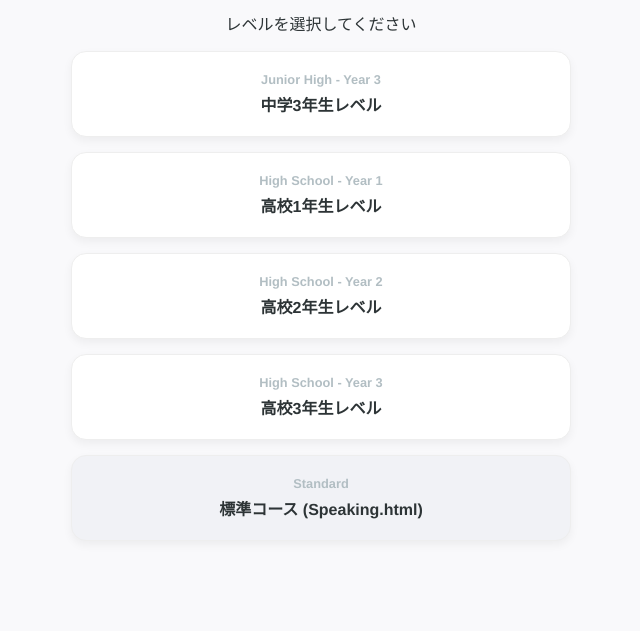
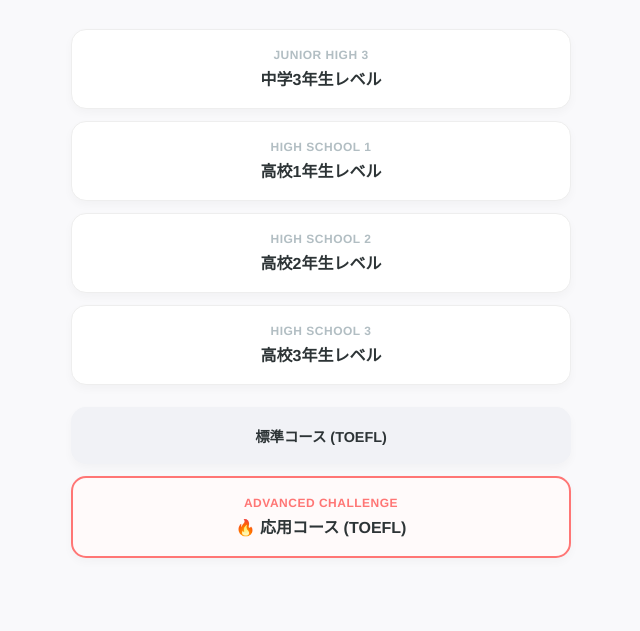
Before and after one commit to hikaru-izumitani/hikaru-izumitani.github.io, a plain HTML site: page index.html in a window 1280 px wide. Shown: the part 169-800 px from the top of the page, without its empty margins (319-959 px from the left). Drawn offline with Linux system fonts and the light colour scheme.

Commit message:
Update index.html

```diff
--- a/index.html
+++ b/index.html
@@ -7,6 +7,7 @@
     <style>
         :root {
             --primary-color: #6c5ce7;
+            --accent-color: #ff7675;
             --bg-color: #f9f9fb;
             --text-color: #2d3436;
         }
@@ -24,82 +25,82 @@
             text-align: center;
             width: 90%;
             max-width: 500px;
+            padding: 2rem 0;
         }
-        h1 { color: var(--primary-color); margin-bottom: 2rem; }
+        h1 { color: var(--primary-color); margin-bottom: 0.5rem; }
+        .subtitle { color: #636e72; margin-bottom: 2rem; font-size: 0.9rem; }
 
         .menu-list {
             display: grid;
-            gap: 15px;
+            gap: 12px;
             list-style: none;
             padding: 0;
         }
         .menu-item a {
             display: block;
-            padding: 20px;
+            padding: 18px;
             background: white;
             color: var(--text-color);
             text-decoration: none;
             border-radius: 15px;
             font-weight: bold;
-            box-shadow: 0 4px 10px rgba(0,0,0,0.05);
-            transition: all 0.3s ease;
+            box-shadow: 0 4px 10px rgba(0,0,0,0.03);
+            transition: all 0.2s ease;
             border: 1px solid #eee;
         }
         .menu-item a:hover {
-            transform: translateY(-3px);
-            box-shadow: 0 8px 20px rgba(108, 92, 231, 0.2);
+            transform: translateY(-2px);
+            box-shadow: 0 6px 15px rgba(108, 92, 231, 0.15);
             border-color: var(--primary-color);
-            color: var(--primary-color);
         }
         .level-tag {
             display: block;
-            font-size: 0.8rem;
+            font-size: 0.75rem;
             color: #b2bec3;
-            margin-bottom: 5px;
+            margin-bottom: 4px;
+            text-transform: uppercase;
+            letter-spacing: 0.5px;
+        }
+
+        /* 応用コース用の特別スタイル */
+        .advanced a {
+            border: 2px solid var(--accent-color);
+            background: #fffafa;
+        }
+        .advanced a:hover {
+            border-color: #d63031;
+            background: #fff5f5;
+        }
+        .advanced .level-tag {
+            color: var(--accent-color);
+            font-weight: bold;
         }
     </style>
 </head>
 <body>
 
 <div class="container">
-    <h1>TOEFL Training</h1>
-    <p>レベルを選択してください</p>
+    <h1>Listen and Repeat</h1>
+    <p class="subtitle">自分のレベルに合ったコースを選択してください</p>
 
     <div class="menu-list">
-        <div class="menu-item">
-            <a href="speakingchu3.html">
-                <span class="level-tag">Junior High - Year 3</span>
-                中学3年生レベル
+        <div class="menu-item"><a href="speakingchu3.html"><span class="level-tag">Junior High 3</span>中学3年生レベル</a></div>
+        <div class="menu-item"><a href="speakinghigh1.html"><span class="level-tag">High School 1</span>高校1年生レベル</a></div>
+        <div class="menu-item"><a href="speakinghigh2.html"><span class="level-tag">High School 2</span>高校2年生レベル</a></div>
+        <div class="menu-item"><a href="speakinghigh3.html"><span class="level-tag">High School 3</span>高校3年生レベル</a></div>
+        <div class="menu-item" style="margin-top: 10px;">
+            <a href="speaking.html" style="background: #f1f2f6; border: none; font-size: 0.9rem;">
+                標準コース (TOEFL)
+            </a>
+        </div>
+        <div class="menu-item advanced">
+            <a href="speaking3.html">
+                <span class="level-tag">Advanced Challenge</span>
+                🔥 応用コース (TOEFL)
             </a>
         </div>
 
-        <div class="menu-item">
-            <a href="speakinghigh1.html">
-                <span class="level-tag">High School - Year 1</span>
-                高校1年生レベル
-            </a>
-        </div>
 
-        <div class="menu-item">
-            <a href="speakinghigh2.html">
-                <span class="level-tag">High School - Year 2</span>
-                高校2年生レベル
-            </a>
-        </div>
-
-        <div class="menu-item">
-            <a href="speakinghigh3.html">
-                <span class="level-tag">High School - Year 3</span>
-                高校3年生レベル
-            </a>
-        </div>
-
-        <div class="menu-item">
-            <a href="speaking.html" style="background: #f1f2f6;">
-                <span class="level-tag">Standard</span>
-                標準コース (Speaking.html)
-            </a>
-        </div>
     </div>
 </div>
 
```
